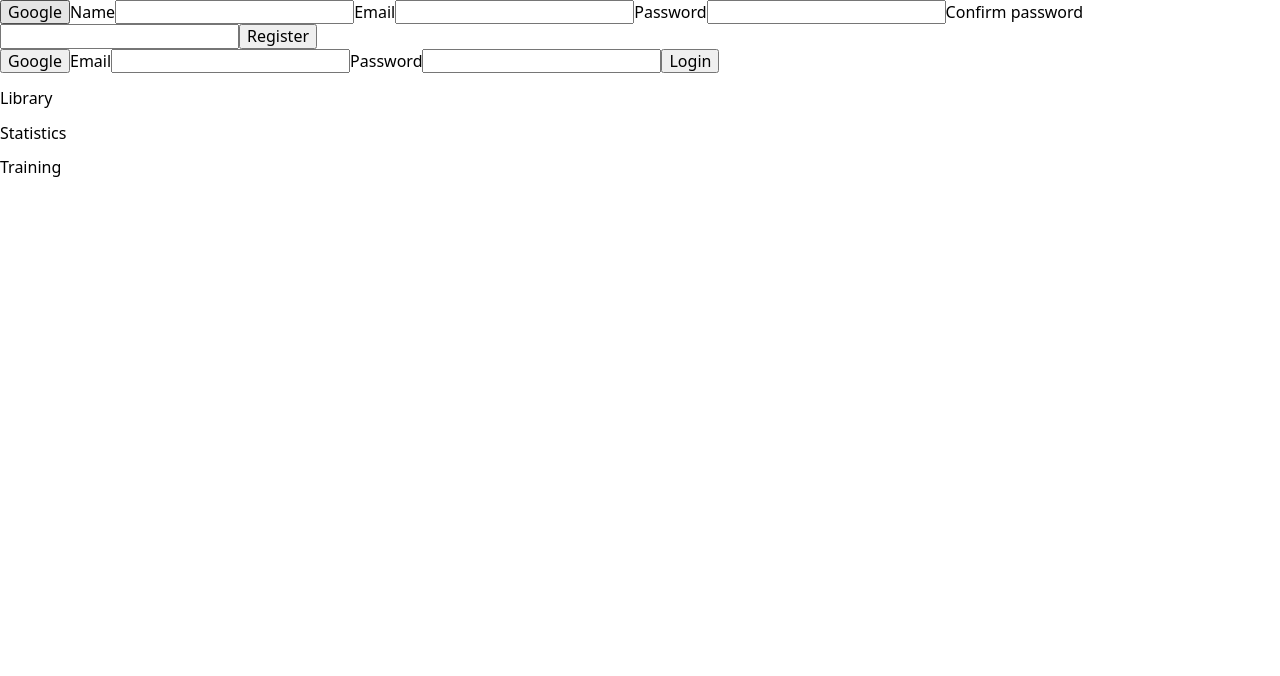
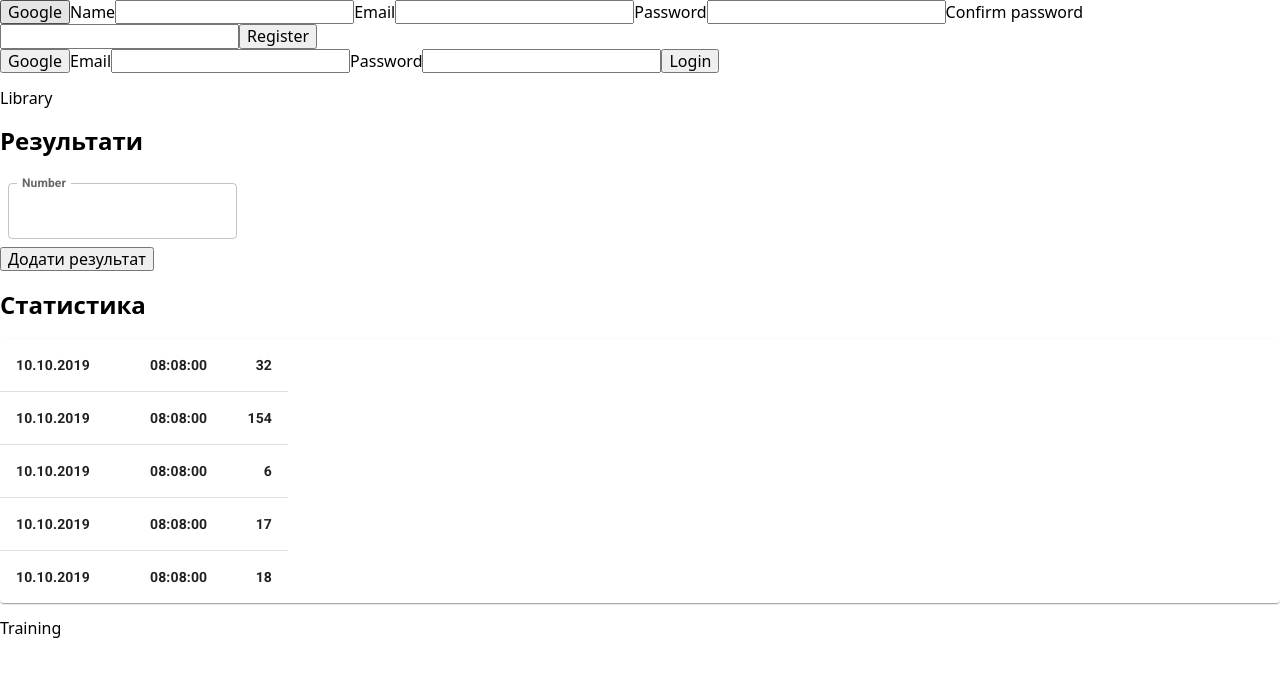
Before and after one commit to rainb00w/booker-front-end, a React (Create React App) app: page / in a window 1280 px wide. Shown: the top 676 px of the page. Built offline with nearby package versions, Linux system fonts and the light colour scheme.

Commit message:
начал секцию

```diff
--- /dev/null
+++ b/src/pages/statistics/inputPage.js
@@ -0,0 +1,27 @@
+import * as React from 'react';
+import Box from '@mui/material/Box';
+import TextField from '@mui/material/TextField';
+
+export default function FormPropsTextFields() {
+  return (
+    <Box
+      component="form"
+      sx={{
+        '& .MuiTextField-root': { m: 1, width: '25ch' },
+      }}
+      noValidate
+      autoComplete="off"
+    >
+      <div>
+        <TextField
+          id="outlined-number"
+          label="Number"
+          type="number"
+          InputLabelProps={{
+            shrink: true,
+          }}
+        />
+      </div>
+    </Box>
+  );
+}
--- a/src/pages/statistics/statistics.js
+++ b/src/pages/statistics/statistics.js
@@ -1,9 +1,15 @@
-import React  from 'react';
+import React from 'react';
+import FormPropsTextFields from './inputPage';
+import BasicTable from './statisticsTable.js';
 
 const Statistics = () => {
   return (
     <>
-        <p>Statistics</p>
+      <h2>Результати</h2>
+      <FormPropsTextFields />
+      <button type="submit">Додати результат</button>
+      <h2>Статистика</h2>
+      <BasicTable />
     </>
   );
 };
--- /dev/null
+++ b/src/pages/statistics/statisticsTable.js
@@ -0,0 +1,46 @@
+import * as React from 'react';
+import Table from '@mui/material/Table';
+import TableBody from '@mui/material/TableBody';
+import TableCell from '@mui/material/TableCell';
+import TableContainer from '@mui/material/TableContainer';
+import TableHead from '@mui/material/TableHead';
+import TableRow from '@mui/material/TableRow';
+import Paper from '@mui/material/Paper';
+
+function createData(date, time, page) {
+  return { date, time, page };
+}
+
+const rows = [
+  createData('10.10.2019', '08:08:00', 32),
+  createData('10.10.2019', '08:08:00', 154),
+  createData('10.10.2019', '08:08:00', 6),
+  createData('10.10.2019', '08:08:00', 17),
+  createData('10.10.2019', '08:08:00', 18),
+];
+
+export default function BasicTable() {
+  return (
+    <TableContainer component={Paper}>
+      <Table sx={{ width: 288 }} aria-label="simple table">
+        <TableHead>
+          <TableRow></TableRow>
+        </TableHead>
+        <TableBody>
+          {rows.map(row => (
+            <TableRow
+              key={row.date}
+              sx={{ '&:last-child td, &:last-child th': { border: 0 } }}
+            >
+              <TableCell component="th" scope="row">
+                {row.date}
+              </TableCell>
+              <TableCell align="right">{row.time}</TableCell>
+              <TableCell align="right">{row.page}</TableCell>
+            </TableRow>
+          ))}
+        </TableBody>
+      </Table>
+    </TableContainer>
+  );
+}
```
Lines whose indentation alone changed are shown as unchanged.
